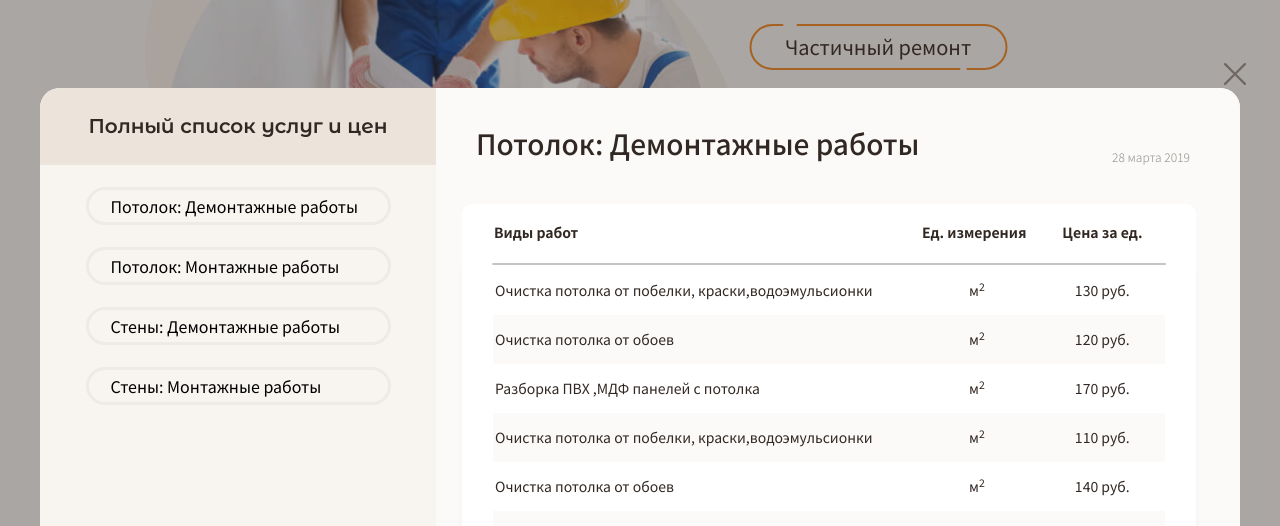
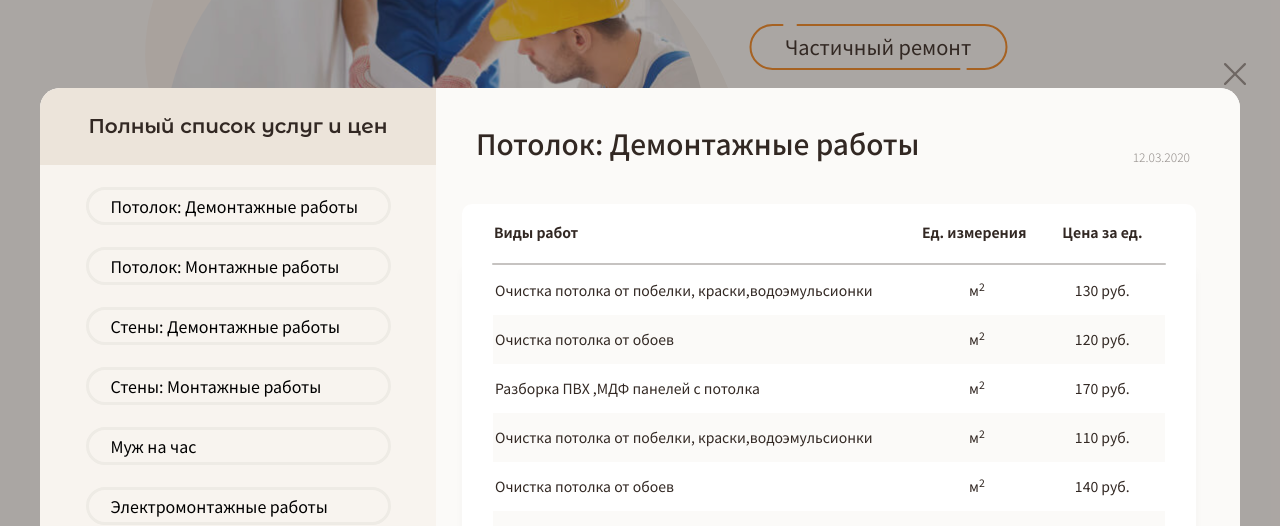
Before and after one commit to ZHe-testName/DiplomaProjGLOAcademyJS.vol12, a website built with webpack: page DiplomaProject/index.html in a window 1280 px wide. Both pictures are taken after a click on the link "Полный список услуг и цен". Shown: the part 2416-2942 px from the top of the page. Built offline with nearby package versions, Linux system fonts and the light colour scheme; grey boxes are pictures that could not be loaded.

Commit message:
Start work with repair cost popup window.

```diff
--- a/DiplomaProject/index.html
+++ b/DiplomaProject/index.html
@@ -1895,10 +1895,8 @@
         <div class="nav-wrap nav-wrap-repair">
           <nav class="nav-popup nav-popup-repair-types transparancy-cut">
             <div class="nav-list nav-list-popup-repair">
-              <button class="button_o popup-repair-types-nav__item active">Потолок: Демонтажные работы</button>
-              <button class="button_o popup-repair-types-nav__item">Потолок: Монтажные работы</button>
-              <button class="button_o popup-repair-types-nav__item">Стены: Демонтажные работы</button>
-              <button class="button_o popup-repair-types-nav__item">Стены: Монтажные работы</button>
+              <!-- <button class="button_o popup-repair-types-nav__item active">Потолок: Демонтажные работы</button> -->
+
             </div>
           </nav><!-- /.repair-types__nav -->
           <div class="nav-arrow nav-arrow_left desktop-hide" id="nav-arrow-popup-repair_left">
@@ -1917,7 +1915,7 @@
       <div class="popup-repair-types-content">
         <div class="popup-repair-types-content__head mobile-hide">
           <div class="popup-repair-types-content__head-title" id="switch-inner">Потолок: Демонтажные работы</div>
-          <div class="popup-repair-types-content__head-date">28 марта 2019 <i><i></i></i></div>
+          <div class="popup-repair-types-content__head-date"> <i><i></i></i></div>
         </div>
         <div class="popup-repair-types-content-table-wrap">
           <table class="popup-repair-types-content-table__head">
--- a/DiplomaProject/src/modules/repiarPopUp.js
+++ b/DiplomaProject/src/modules/repiarPopUp.js
@@ -6,6 +6,28 @@ const repairPopUpActions = () => {
 
     allServiceList.forEach(item => {
         item.addEventListener('click', () => {
+            const btnsField = repiarTipesWindow.querySelector('.nav-list-popup-repair'),
+                actualDate = repiarTipesWindow.querySelector('.popup-repair-types-content__head-date');
+
+            fetch('./db/db.json')
+                .then(response => response.json())
+                .then(dbArr => {
+                    actualDate.textContent = dbArr[0].date;
+
+                    dbArr.shift();
+
+                    dbArr.forEach(obj => {
+                        let btn = document.createElement('button');
+
+                        btn.textContent = obj.title;
+                        btn.classList.add('button_o');
+                        btn.classList.add('popup-repair-types-nav__item');
+
+                        btnsField.appendChild(btn);
+                    })
+                    console.log(dbArr);
+                });
+
             mainMenu.classList.remove('header-menu-descktop-show');
             mainMenu.classList.remove('header-menu-mobile-show');
             repiarTipesWindow.style.visibility = 'visible';
```
Also changed, not shown: DiplomaProject/dist/main.js, DiplomaProject/src/index.js (line endings or trailing spaces).
